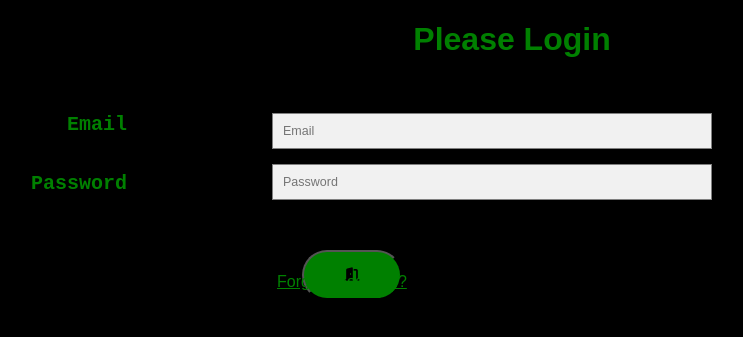
After one commit to nicklez5/Stock-Proj, a Flask app: page /login in a window 1280 px wide. The commit adds this page. Shown: the top 337 px of the page, without its empty margins (128-871 px from the left). Run offline with Flask 3, Linux system fonts and the light colour scheme; some libraries are stand-ins or nearby versions.

Commit message:
idk fix forgot password

```diff
--- a/app.py
+++ b/app.py
@@ -1,7 +1,11 @@
 from urllib import response
 from flask import Flask, make_response, render_template, render_template_string, url_for, request, redirect,session
+from flask_login import LoginManager, login_required, login_user, logout_user, current_user,UserMixin
 from flask_sqlalchemy import SQLAlchemy
 from eodhd import APIClient
+from flask_wtf import FlaskForm
+from wtforms import StringField, SubmitField
+from wtforms.validators import DataRequired, Email
 import pickle
 import pandas as pd
 import requests
@@ -17,18 +21,31 @@ load_dotenv()
 
 
 app = Flask(__name__)
-app.secret_key = "super secret key"
+app.secret_key = 'super secret key'
 newsapi = NewsApiClient(api_key='230b4a51a01f4de2ba0329e873fa5fe3')
 api = APIClient("6652bd3e397aa5.61249582")
+
 app.config['SQLALCHEMY_DATABASE_URI'] = 'sqlite:///test.db'
 db = SQLAlchemy(app)
 
+with app.app_context():
+    db.create_all();
+    db.session.commit();
+
+login_manager = LoginManager()
+login_manager.login_view = "login"
+login_manager.init_app(app)
 person_stocks = db.Table(
     "person_stocks",
     db.Column("person_id",db.Integer, db.ForeignKey("person.id")),
     db.Column("stock_id", db.Integer, db.ForeignKey("stock.id")),
 )
-class Person(db.Model):
+
+class ResetPasswordRequestForm(FlaskForm):
+    email = StringField("Email",validators=[DataRequired(),Email()])
+    submit = SubmitField("Request Password Reset")
+
+class Person(db.Model, UserMixin):
     id = db.Column(db.Integer, primary_key=True)
     username = db.Column(db.String(100), nullable=False)
     password = db.Column(db.String(100),nullable=False)
@@ -38,7 +55,7 @@ class Person(db.Model):
     stockz = db.relationship('Stock',lazy='subquery', secondary=person_stocks, backref='persons')
 
     def __repr__(self):
-        return f'<Person "{self.name}">'
+        return '<Person %r>' % self.id
 
     @classmethod
     def is_user_name_taken(cls,username):
@@ -66,6 +83,27 @@ class Stock(db.Model):
 
     def __repr__(self):
         return f'<Stock "{self.name}">'
+
+@login_manager.user_loader
+def load_user(user_id):
+    return Person.query.get(user_id)
+
+@app.route("/login", methods=['GET','POST'])
+def login():
+    error = None
+    if request.method == "POST":
+        email = request.form.get("email")
+        password = request.form.get("password")
+        user = Person.query.filter_by(email=email).first()
+        if user:
+            if user.password == password:
+                login_user(user,remember=True)
+                return redirect('/')
+            else:
+                error = "Invalid Credentials. Please try again."
+        else:
+            return "Email does not exist."
+    return render_template("login.html",user=current_user,error=error)
 def get_sources_and_domains():
     all_sources = newsapi.get_sources()['sources']
     sources = []
@@ -83,7 +121,11 @@ def get_sources_and_domains():
     sources = ", ".join(sources)
     domains = ", ".join(domains)
     return sources, domains
-@app.route("/", methods=['GET'])
+
+@app.route("/")
+def home2():
+    return render_template("home2.html")
+@app.route("/news", methods=['GET'])
 def home():
     top_headlines = newsapi.get_top_headlines(country="us",language="en")
     total_results = top_headlines['totalResults']
@@ -192,6 +234,7 @@ def index():
                 with app.app_context():
                     db.session.add(new_person)
                     db.session.commit()
+                    login_user(new_person, remeber=True)
                     top_headlines = newsapi.get_top_headlines(country="us",language="en")
                     total_results = top_headlines['totalResults']
                     if total_results > 100:
@@ -205,9 +248,26 @@ def index():
         else:
             validation_password = False
             return render_template('info.html',validation_password=validation_password)
-    elif request.method == 'GET':
-        return render_template('info.html')
+    else:
+        Person1 = request.cookies.get('Person1')
+        return render_template('info.html',Person1=Person1)
     return render_template('home.html')
+
+@app.route('/delete/<int:id>')
+def delete(id):
+    person_to_delete = Person.query.get_or_404(id)
+    try:
+        db.session.delete(person_to_delete)
+        db.session.commit()
+        return redirect('/info')
+    except:
+        return 'There was a problem deleting that task'
+
+@app.route("/logout")
+@login_required
+def logout():
+    logout_user()
+    return redirect("/")
 
 if __name__ == "__main__":
     app.run(debug=True)
--- /dev/null
+++ b/static/css/login.css
@@ -0,0 +1,78 @@
+body{
+    font-family: Arial;
+}
+*{
+    box-sizing: border-box;
+}
+
+.title{
+    color: green;
+    text-align: center;
+    font-family:'Courier New', Courier, monospace;
+}
+#titlez{
+    color: green;
+    text-align: center;
+}
+form.example input[type=text]{
+    position: relative;
+    margin-top: 15px;
+    padding: 10px;
+    left: 35px;
+
+    font-size: 12.5px;
+    border: 1px solid grey;
+    float: left;
+    width: 80%;
+    background: #f1f1f1;
+}
+form.example h1{
+    display: inline-block;
+    color: green;
+    font-size: 20px;
+    position: absolute;
+    right: 1025px;
+    top: 100px;
+    font-family:'Courier New', Courier, monospace
+}
+form.example h2{
+    display: inline-block;
+    color: green;
+    font-size: 20px;
+    position: absolute;
+    top: 155px;
+    right: 1025px;
+    font-family:'Courier New', Courier, monospace
+}
+
+form.example button{
+    position: absolute;
+    background-color: green;
+    top: 250px;
+    right: 750px;
+    height: 50px;
+    width: 100px;
+    border-radius: 25px;
+}
+form.example input[type=password]{
+    position: relative;
+    margin-top: 15px;
+    padding: 10px;
+    left: 35px;
+
+    font-size: 12.5px;
+    border: 1px solid grey;
+    float: left;
+    width: 80%;
+    background: #f1f1f1;
+}
+p{
+    text-align: center;
+    color: green;
+}
+a{
+    color: green;
+    position: relative;
+    top: 175px;
+    right: 400px;
+}
--- /dev/null
+++ b/templates/login.html
@@ -0,0 +1,28 @@
+<!DOCTYPE html>
+<html lang="en">
+<head>
+    <meta charset="UTF-8">
+    <meta name="viewport" content="width=device-width, initial-scale=1.0">
+    <link rel="stylesheet" href="{{ url_for('static',filename='css/login.css')}}">
+    <title>Login Page</title>
+</head>
+<body style="background-color: black;">
+    <script src="https://kit.fontawesome.com/e50577ab3f.js" crossorigin="anonymous"></script>
+    <div>
+        <h1  id="titlez">Please Login</h1>
+        <br>
+        <form class="example" action="" method="POST" style="margin:auto; max-width: 550px;">
+
+            <h1>Email</h1>
+            <input type="text" placeholder="Email" name="email">
+            <h2>Password</h2>
+            <input type="password" placeholder="Password" name="password">
+            <button type="submit" class="fa-solid fa-door-open"></button>
+        </form>
+        <a href="">Forgot Password?</a>
+        {% if error %}
+        <p class="error"><strong>Error: </strong> {{ error }}</p>
+        {% endif %}
+    </div>
+</body>
+</html>
```
Also changed, not shown: static/css/home.css (added, +26 -0 lines), static/css/person.css (+48 -1 lines), templates/home.html (+7 -2 lines), templates/home2.html (added, +19 -0 lines), templates/info.html (+31 -0 lines), instance/test.db, models.py (added), static/css/stock.jpg (added), 1 other file.
